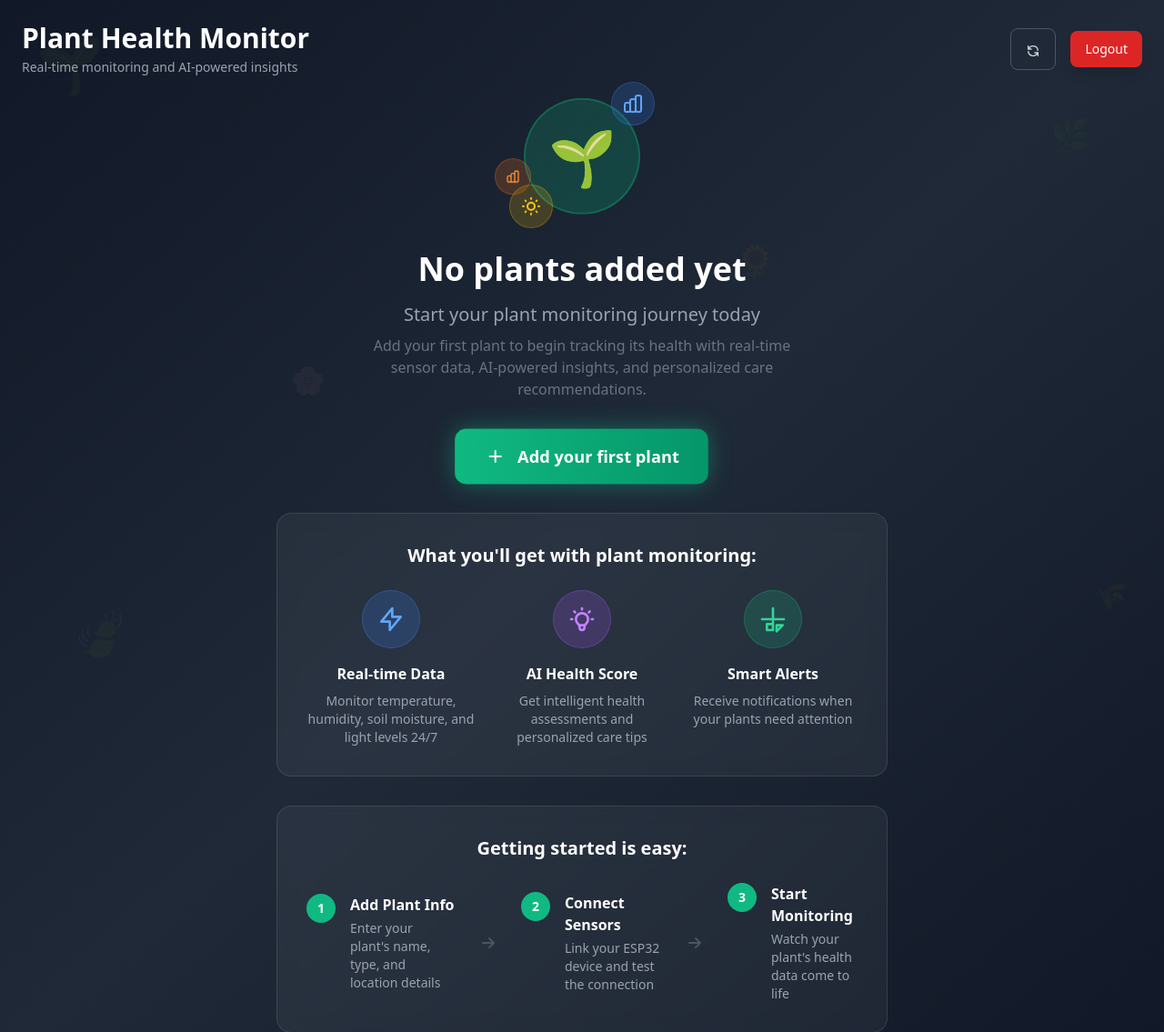
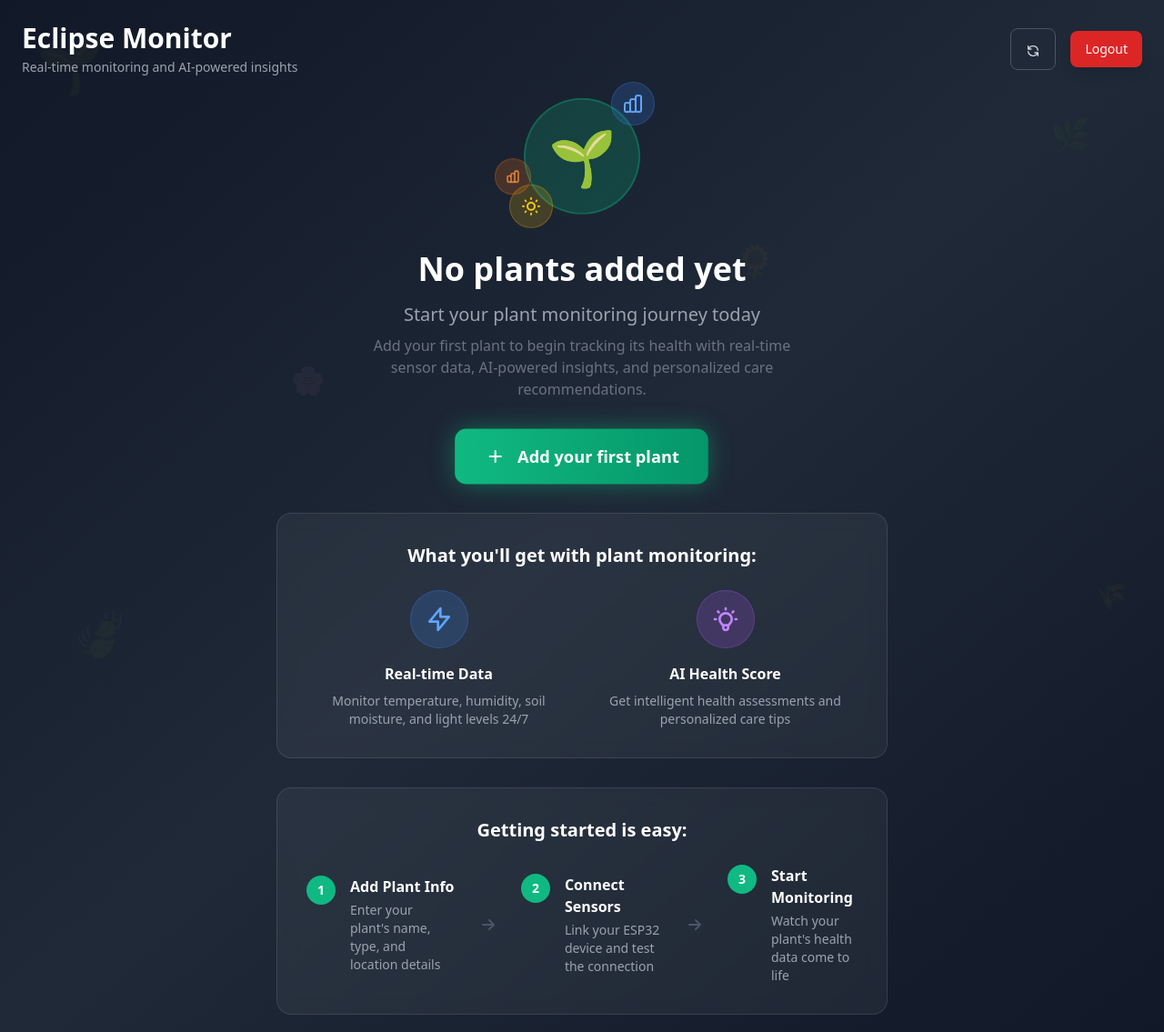
Before and after one commit to ITsFlaviiFTW/plant-growth-predictor-eclipse, a FastAPI app: template Templates/empty-dashboard.html in a window 1280 px wide. Shown: the top 1135 px of the page at 91% size. Run offline with FastAPI, Linux system fonts and the light colour scheme; the template is opened without the code that fills it, so the values that code supplies are empty; parts of the project's set-up code (start-up, migrations or seed data) failed here and were passed over; some libraries are stand-ins or nearby versions.

Commit message:
renamed instances of "Plant Health Dashboard" to "Eclipse Dashboard"

```diff
--- a/Templates/empty-dashboard.html
+++ b/Templates/empty-dashboard.html
@@ -3,7 +3,7 @@
 <head>
     <meta charset="UTF-8">
     <meta name="viewport" content="width=device-width, initial-scale=1.0">
-    <title>Plant Health Dashboard - Get Started</title>
+    <title>Eclipse Dashboard - Get Started</title>
     <script src="https://cdn.tailwindcss.com"></script>
     <style>
         .glass-card {
@@ -118,7 +118,7 @@
         <!-- Header -->
         <div class="flex items-center justify-between mb-8">
             <div>
-                <h1 class="text-3xl font-bold text-white mb-1">Plant Health Monitor</h1>
+                <h1 class="text-3xl font-bold text-white mb-1">Eclipse Monitor</h1>
                 <p class="text-gray-400 text-sm">Real-time monitoring and AI-powered insights</p>
             </div>
             <div class="flex items-center gap-4">
@@ -192,7 +192,7 @@
                 <!-- Feature Highlights -->
                 <div class="glass-card rounded-2xl p-8 mb-8">
                     <h3 class="text-xl font-bold text-white mb-6">What you'll get with plant monitoring:</h3>
-                    <div class="grid md:grid-cols-3 gap-6">
+                    <div class="grid md:grid-cols-2 gap-6">
                         <!-- Real-time Monitoring -->
                         <div class="text-center">
                             <div class="w-16 h-16 mx-auto mb-4 bg-blue-500/20 rounded-full flex items-center justify-center border border-blue-500/30">
@@ -213,17 +213,6 @@
                             </div>
                             <h4 class="font-semibold text-white mb-2">AI Health Score</h4>
                             <p class="text-sm text-gray-400">Get intelligent health assessments and personalized care tips</p>
-                        </div>
-
-                        <!-- Smart Alerts -->
-                        <div class="text-center">
-                            <div class="w-16 h-16 mx-auto mb-4 bg-emerald-500/20 rounded-full flex items-center justify-center border border-emerald-500/30">
-                                <svg class="icon-xl text-emerald-400" fill="none" stroke="currentColor" viewBox="0 0 24 24">
-                                    <path stroke-linecap="round" stroke-linejoin="round" stroke-width="2" d="M15 17h5l-5 5v-5zM12 17h.01M7 21h5v-5H7v5zM3 12h18m-9 9V3"></path>
-                                </svg>
-                            </div>
-                            <h4 class="font-semibold text-white mb-2">Smart Alerts</h4>
-                            <p class="text-sm text-gray-400">Receive notifications when your plants need attention</p>
                         </div>
                     </div>
                 </div>
@@ -310,7 +299,7 @@
                 });
             });
 
-            console.log('Plant Health Monitor Empty State loaded successfully!');
+            console.log('Eclipse Monitor Empty State loaded successfully!');
         });
     </script>
 </body>
--- a/Templates/reset-password.html
+++ b/Templates/reset-password.html
@@ -3,7 +3,7 @@
 <head>
     <meta charset="UTF-8">
     <meta name="viewport" content="width=device-width, initial-scale=1.0">
-    <title>Plant Health Monitor - Set New Password</title>
+    <title>Eclipse Monitor - Set New Password</title>
     <script src="https://cdn.tailwindcss.com"></script>
     <style>
         .icon {
@@ -530,7 +530,7 @@
                 });
             });
 
-            console.log('Plant Health Monitor Password Reset loaded successfully!');
+            console.log('Eclipse Monitor Password Reset loaded successfully!');
         });
     </script>
 </body>
```
Also changed, not shown: Templates/add-plant.html (+1 -6 lines), Templates/dashboard.html (+10 -11 lines), tests/test_sensor_endpoints.py (+1 -1 lines).
